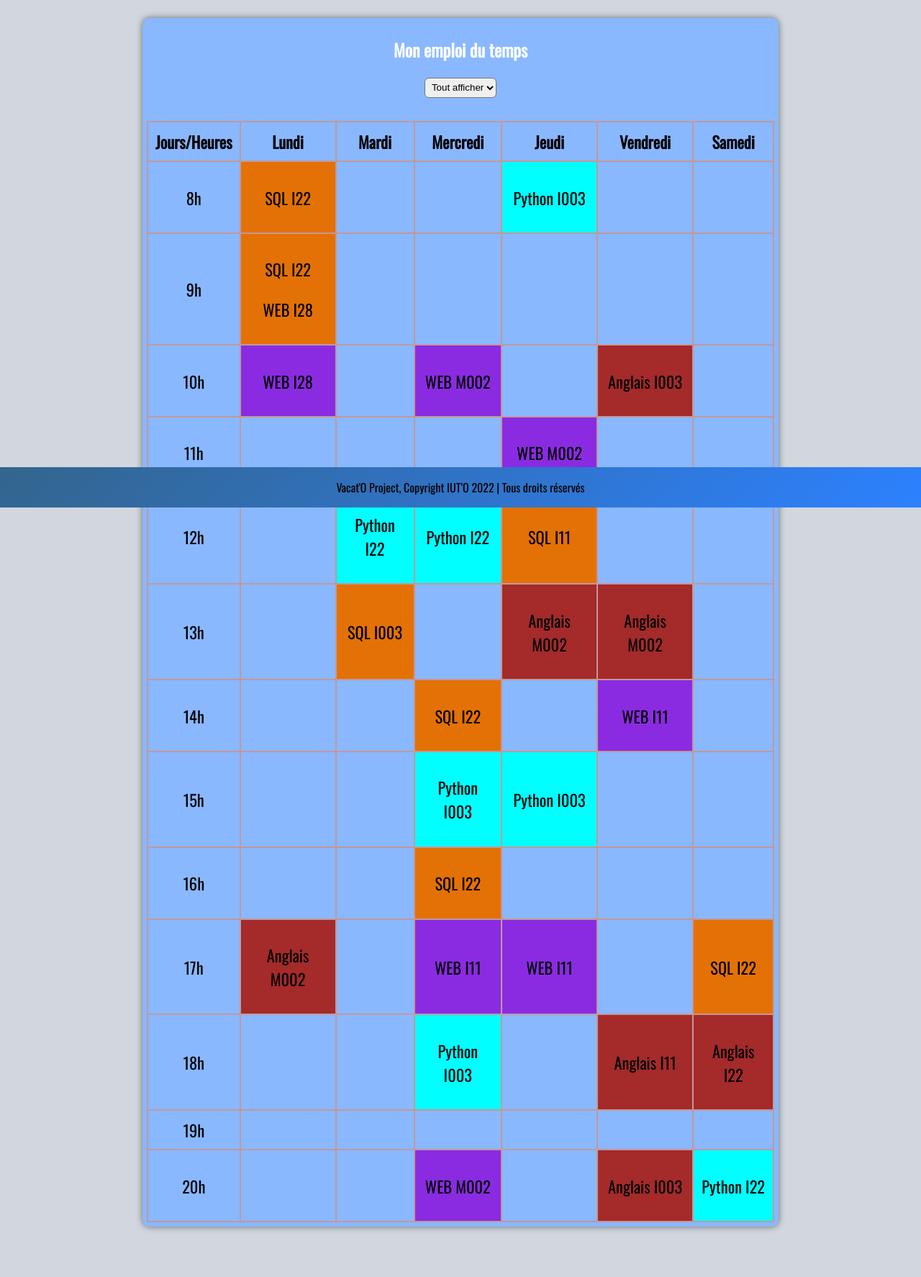
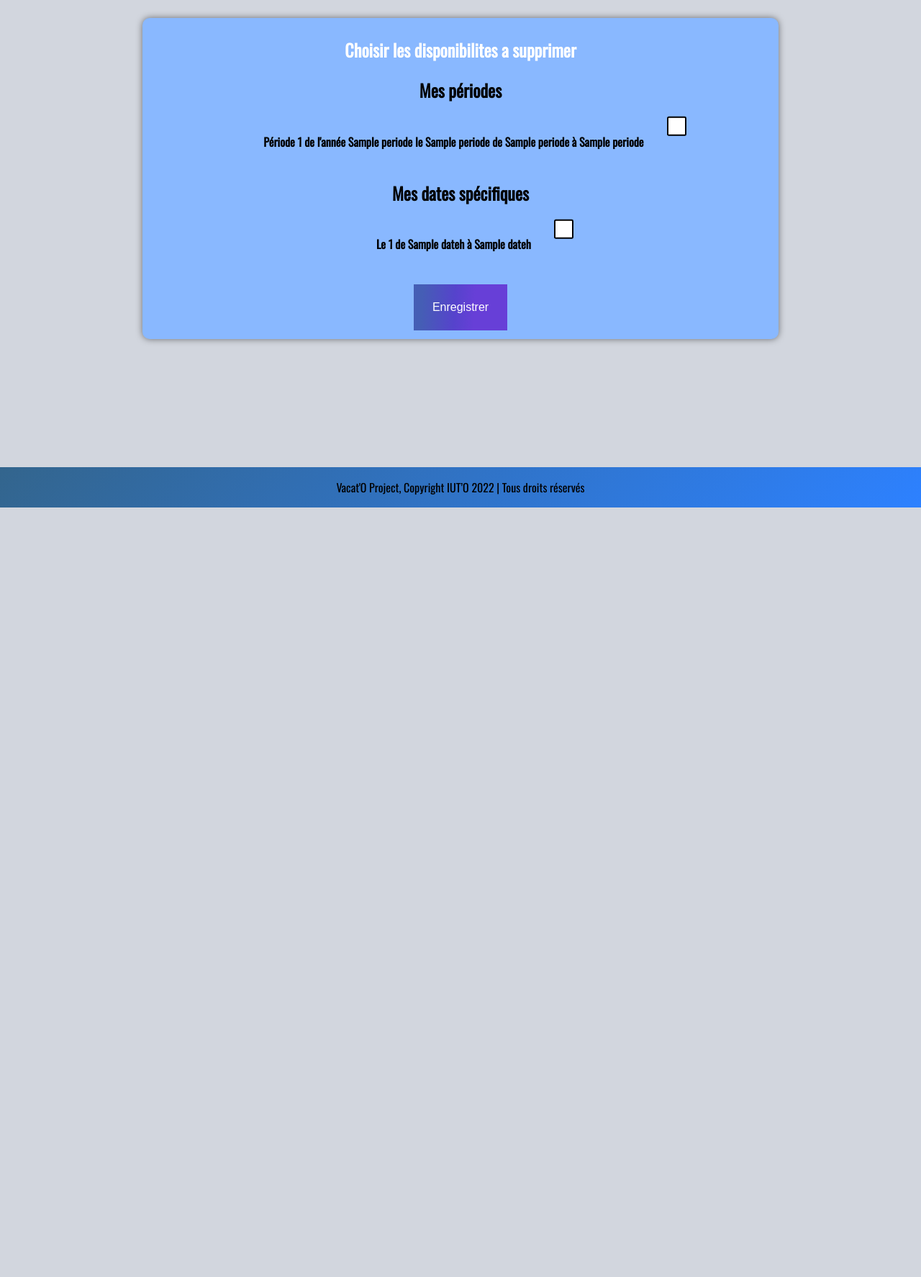
Before and after one commit to NathanBourdere/SAE3.05_grp_NathanBourdere_2A, a Python web app: template app/templates/EDT.html in a window 1280 px wide. Shown: the part 95-1869 px from the top of the page at 72% size. After the commit the page ends 800 px from the top, so only its background shows below. Run offline with Jinja, Linux system fonts and the light colour scheme; the template is opened without the code that fills it: most values are stand-ins (such as "Sample title", 1, 10 or a date in 2020).

Commit message:
Suppression des disponibilités

```diff
--- a/app/models.py
+++ b/app/models.py
@@ -220,7 +220,7 @@ class Disponibilites(db.Model):
 
     def __str__(self):
         res = "Vacataire "+self.id_vacataire+" dispo. id : "+self.id_dispo+" : "+self.jour_dispo
-        res += " semaine "+self.semaine_dispo+" de la période "+self.periode_dispo
+        res += " semaine "+self.semestre_dispo+" de la période "+self.periode_dispo
         res += " disponible de "+self.heure_dispo_debut +" jusqu'à "+self.heure_dispo_fin
         res += "derniere modification le :"+self.date_modif_dispo+" à "+self.heure_modif_dispo+"\n"
         return res
--- a/app/templates/EDT.html
+++ b/app/templates/EDT.html
@@ -3,229 +3,46 @@
 {{ super() }}
 <link href="{{ url_for('static', filename='CSS/headerSpe.css')}}" rel="stylesheet">
 <style>
-    #SQL {
-        background-color: #e47105;
+    li {
+        display: flex;
+        justify-content: center;
     }
 
-    #WEB {
-        background-color: blueviolet;
-    }
-
-    #Anglais {
-        background-color: brown;
-    }
-
-    #Python {
-        background-color: aqua;
+    h4 {
+        margin-right: 2em;
     }
 </style>
 {% endblock %}
 {% block scripts %}
-<script>
-    function detailHeure() {
-        let msg = 'SQL I22 8H-9H30 \nWEB I28 9H30-11H'
-        alert(msg)
-    }
-</script>
 {% endblock %}
 {% block contents %}
-<section id="table">
-    <h1>Mon emploi du temps</h1>
+<section id="dispos">
+    <h1>Choisir les disponibilites a supprimer</h1>
     <article>
-        <select nom="classe">
-            <option value="all">Tout afficher</option>
-            <option value="c1">11B</option>
-            <option value="c2">13A</option>
-            <option value="c3">22A</option>
-            <option value="c4">31A</option>
-        </select>
-        <table>
-            <tr>
-                <th>Jours/Heures</th>
-                <th>Lundi</th>
-                <th>Mardi</th>
-                <th>Mercredi</th>
-                <th>Jeudi</th>
-                <th>Vendredi</th>
-                <th>Samedi</th>
-            </tr>
-            <tr>
-                <td>8h</td>
-                <td id="SQL">
-                    <p>SQL I22</p>
-                </td>
-                <td></td>
-                <td></td>
-                <td id="Python">
-                    <p>Python I003</p>
-                </td>
-                <td></td>
-                <td></td>
-            </tr>
-            <tr>
-                <td>9h</td>
-                <td id="SQL">
-                    <a onclick="detailHeure()">
-                        <p>SQL I22</p>
-                        <p>WEB I28</p>
-                    </a>
-                </td>
-                <td></td>
-                <td></td>
-                <td></td>
-                <td></td>
-                <td></td>
-            </tr>
-            <tr>
-                <td>10h</td>
-                <td id="WEB">
-                    <p>WEB I28</p>
-                </td>
-                <td></td>
-                <td id="WEB">
-                    <p>WEB M002</p>
-                </td>
-                <td></td>
-                <td id="Anglais">
-                    <p>Anglais I003</p>
-                </td>
-                <td></td>
-            </tr>
-            <tr>
-                <td>11h</td>
-                <td></td>
-                <td></td>
-                <td></td>
-                <td id="WEB">
-                    <p>WEB M002</p>
-                </td>
-                <td></td>
-                <td></td>
-            </tr>
-            <tr>
-                <td>12h</td>
-                <td></td>
-                <td id="Python">
-                    <p>Python I22</p>
-                </td>
-                <td id="Python">
-                    <p>Python I22</p>
-                </td>
-                <td id="SQL">
-                    <p>SQL I11</p>
-                </td>
-                <td></td>
-                <td></td>
-            </tr>
-            <tr>
-                <td>13h</td>
-                <td></td>
-                <td id="SQL">
-                    <p>SQL I003</p>
-                </td>
-                <td></td>
-                <td id="Anglais">
-                    <p>Anglais M002</p>
-                </td>
-                <td id="Anglais">
-                    <p>Anglais M002</p>
-                </td>
-                <td></td>
-            </tr>
-            <tr>
-                <td>14h</td>
-                <td></td>
-                <td></td>
-                <td id="SQL">
-                    <p>SQL I22</p>
-                </td>
-                <td></td>
-                <td id="WEB">
-                    <p>WEB I11</p>
-                </td>
-                <td></td>
-            </tr>
-            <tr>
-                <td>15h</td>
-                <td></td>
-                <td></td>
-                <td id="Python">
-                    <p>Python I003</p>
-                </td>
-                <td id="Python">
-                    <p>Python I003</p>
-                </td>
-                <td></td>
-                <td></td>
-            </tr>
-            <tr>
-                <td>16h</td>
-                <td></td>
-                <td></td>
-                <td id="SQL">
-                    <p>SQL I22</p>
-                </td>
-                <td></td>
-                <td></td>
-                <td></td>
-            </tr>
-            <tr>
-                <td>17h</td>
-                <td id="Anglais">
-                    <p>Anglais M002</p>
-                </td>
-                <td></td>
-                <td id="WEB">
-                    <p>WEB I11</p>
-                </td>
-                <td id="WEB">
-                    <p>WEB I11</p>
-                </td>
-                <td></td>
-                <td id="SQL">
-                    <p>SQL I22</p>
-                </td>
-            </tr>
-            <tr>
-                <td>18h</td>
-                <td></td>
-                <td></td>
-                <td id="Python">
-                    <p>Python I003</p>
-                </td>
-                <td></td>
-                <td id="Anglais">
-                    <p>Anglais I11</p>
-                </td>
-                <td id="Anglais">
-                    <p>Anglais I22</p>
-                </td>
-            </tr>
-            <tr>
-                <td>19h</td>
-                <td></td>
-                <td></td>
-                <td></td>
-                <td></td>
-                <td></td>
-                <td></td>
-            </tr>
-            <tr>
-                <td>20h</td>
-                <td></td>
-                <td></td>
-                <td id="WEB">
-                    <p>WEB M002</p>
-                </td>
-                <td></td>
-                <td id="Anglais">
-                    <p>Anglais I003</p>
-                </td>
-                <td id="Python">
-                    <p>Python I22</p>
-                </td>
-            </tr>
-        </table>
+        <form method="POST">
+            <section>
+                <h2>Mes périodes</h2>
+                {% for periode in liste_periodes %}
+                <ul>
+                    <li>
+                        <h4>Période {{periode[0]}} de l'année {{periode[1]}} le {{periode[2]}} de {{periode[3]}} à
+                            {{periode[4]}}</h4>
+                        <input type="checkbox" name="perio" value="{{periode}}">
+                    </li>
+                </ul>
+                {% endfor %}
+                <h2>Mes dates spécifiques</h2>
+                {% for date in liste_dates %}
+                <ul>
+                    <li>
+                        <h4>Le {{date[0]}} de {{date[1]}}h à {{date[2]}}h</h4>
+                        <input type="checkbox" name="dat" value="{{date}}">
+                    </li>
+                </ul>
+                {% endfor %}
+            </section>
+            <input type="submit" value="Enregistrer">
+        </form>
     </article>
 </section>
 {% endblock %}
--- a/app/templates/disponibilites.html
+++ b/app/templates/disponibilites.html
@@ -161,5 +161,8 @@
             </article>
         </section>
         <input type="submit" value="Enregistrer">
+        <a href="edit/">
+            <input type="button" value="Supprimer des dispos">
+        </a>
         </form>
 {% endblock %}
```
Also changed, not shown: app/views.py (+21 -4 lines).
